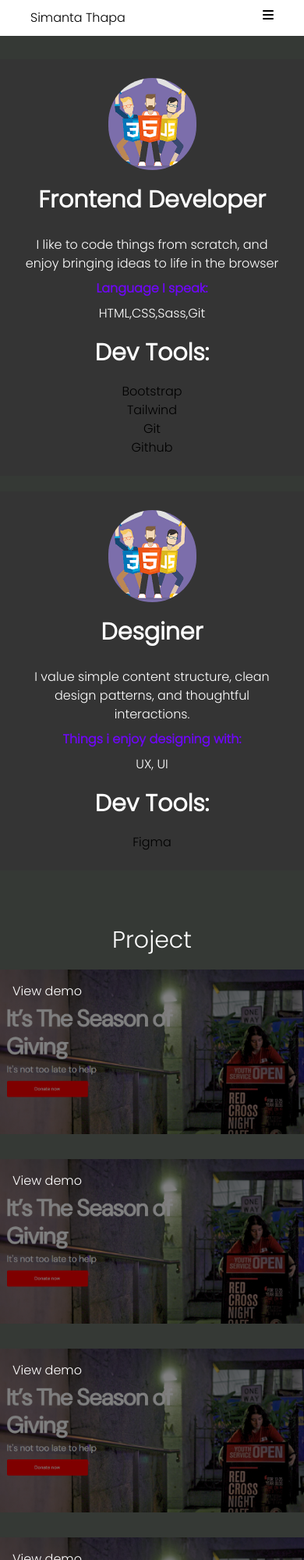
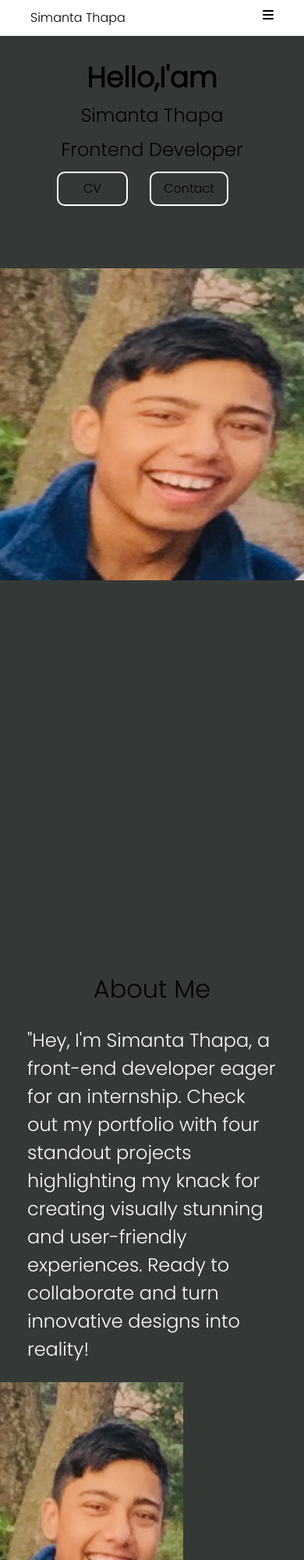
Before and after one commit to Simanta-Thapa/updateportfolio, a plain HTML site: page index.html in a window 390 px wide. Shown: the top 2000 px of the page at 78% size. Drawn offline with nearby package versions, Linux system fonts and the light colour scheme.

Commit message:
Final commit

```diff
--- a/index.css
+++ b/index.css
@@ -19,6 +19,91 @@ header{
 
 }
 
+
+#herosection{
+
+    width: 100%;
+    height:100vh;
+    padding-top:5rem;
+}
+
+.herosectioncontent{
+    display: grid;
+    grid-template-columns: 300px 400px;
+}
+
+.herofirstcontentbutton a:first-of-type{
+    display: inline-block;
+    padding:0.5rem 2rem;
+}
+.herofirstcontentbutton a{
+  border:2px solid white;
+  padding:0.5rem 1rem;
+  display: inline-block;
+  margin-right: 1.5rem;
+  border-radius: 10px;
+  transition:.5s ease-in;
+}
+
+
+.herofirstcontentbutton a:hover{
+    background: red;
+}
+
+
+
+.herosecondcontentimage img{
+    width: 100%;
+    height:400px
+}
+
+
+#aboutmeheading{
+    text-align: center;
+    margin-bottom: 1.5rem;
+}
+
+#aboutmeheading h1{
+    font-size:2rem;
+
+}
+
+
+.aboutmecontent{
+    grid-template-columns: 500px 300px;
+    gap:1.5rem;
+    justify-content: center;
+}
+.aboutmetext{
+    margin: auto;
+}
+
+.aboutmeimage{
+  width: 100%;
+}
+
+
+.aboutmeimage img{
+
+        width: 400px;
+
+
+}
+
+.aboutmetext{
+  width: 80%;
+  color:white;
+}
+
+.aboutmetext p{
+    font-size:1.5rem;
+}
+
+.aboutmeimage{
+    width: 60%;
+}
+
+/* navbar section  */
 .navbarcontainer{
     width: 80%;
     margin:0 auto;
@@ -36,6 +121,7 @@ header{
 
     display: none !important;
 }
+
 
 
 /* project skills  */
@@ -122,6 +208,9 @@ input,textarea{
 
 
 
+#Skills{
+    padding-top: 2rem;
+}
 .myskills{
     /* display: grid;
     grid-template-columns: repeat(2,390px);
@@ -134,10 +223,55 @@ input,textarea{
 
 
 
+@media screen and (max-width:1240px){
 
+    #aboutme{
+        padding-top:15rem;
+    }
+        #Skills{
+            padding-top:5rem;
+        }
+    }
 
+@media(max-width:340px){
+    .aboutmecontent{
+        grid-template-columns: 200px;
+        gap:1.5rem;
+        justify-content: center;
+    }
+
+    .herosectioncontent{
+        display:grid;
+        grid-template-columns: auto;
+     }
+
+     .herosecondcontentimage{
+         width: 100%;
+     }
+
+     .herosecondcontentimage img{
+         width: 100%;
+     }
+
+     /* skills section  */
+
+     #Skills{
+         padding-top:35rem;
+     }
+
+}
 
 @media(max-width:640px){
+
+    #aboutme{
+        padding-top:25rem;
+    }
+
+.aboutmecontent{
+    grid-template-columns: 400px;
+    gap:1.5rem;
+    justify-content: center;
+}
 
     .navbarlistcontent{
         position: fixed;
@@ -164,6 +298,26 @@ input,textarea{
     .fa-bars{
         display: block !important;
     }
+
+
+    .herosectioncontent{
+        display:grid;
+        grid-template-columns: 400px;
+     }
+
+     .herosecondcontentimage{
+         width: 100%;
+     }
+
+     .herosecondcontentimage img{
+         width: 100%;
+     }
+
+     /* skills section  */
+
+     #Skills{
+         padding-top:3rem;
+     }
 
 
 .projectsection{
@@ -214,6 +368,38 @@ input,textarea{
 
 
 @media (min-width:641px) and (max-width:736px){
+    #aboutme{
+        padding-top:25rem;
+    }
+
+    .aboutmetext p{
+     font-size:1rem;
+      }
+
+    .aboutmecontent{
+        grid-template-columns: 300px 300px;
+        gap:1.5rem;
+        justify-content: center;
+    }
+
+    .herosectioncontent{
+       display:grid;
+       grid-template-columns: 500px;
+    }
+
+    .herosecondcontentimage{
+        width: 100%;
+    }
+
+    .herosecondcontentimage img{
+        width: 100%;
+    }
+
+    /* skills section  */
+
+    #Skills{
+        padding-top:10rem;
+    }
 
     .myskills{
       display: grid;
--- a/index.html
+++ b/index.html
@@ -40,6 +40,57 @@
           </header>
 
     <main>
+
+        <section class="section" id="herosection">
+        <div class="container">
+
+            <div class="herosectioncontent justify-center gap-20">
+
+            <div class="herofirstcontent mt-auto mb-auto">
+              <h1 class="text-center text-4xl font-bold mb-3">Hello,I'am</h1>
+              <p class="text-center mb-3 text-2xl">Simanta Thapa</p>
+              <p class="text-center text-2xl">Frontend Developer</p>
+
+              <div class="herofirstcontentbutton text-center mt-3">
+              <a href="https://app.sajilocv.com/cv/a84cea88-3775-4386-9a40-4cb5114db8e0">CV</a>
+              <a href="#">Contact</a>
+              </div>
+
+            </div>
+
+
+            <div class="herosecondcontentimage">
+            <img src="Portfoliosecond.png"  alt="" srcset="">
+            </div>
+
+        </div>
+
+        </div>
+
+        </section>
+
+        <section class="section" id="aboutme">
+         <div class="container">
+
+            <div id="aboutmeheading">
+                <h1>About Me</h1>
+            </div>
+            <div class="aboutmecontent grid">
+
+
+                <div class="aboutmetext">
+                <p>
+                    "Hey, I'm Simanta Thapa, a front-end developer eager for an internship.
+                    Check out my portfolio with four standout projects highlighting my knack for creating visually stunning and user-friendly experiences.
+                    Ready to collaborate and turn innovative designs into reality!</p>
+                </div>
+
+                <div class="aboutmeimage">
+          <img src="Portfoliosecond.png" alt="" srcset="">
+                </div>
+            </div>
+         </div>
+        </section>
 
         <section class="section" id="Skills">
             <div class="container">
```
Also changed, not shown: Portfolio.png (added), Portfoliosecond.png (added), person.jpg (added).
